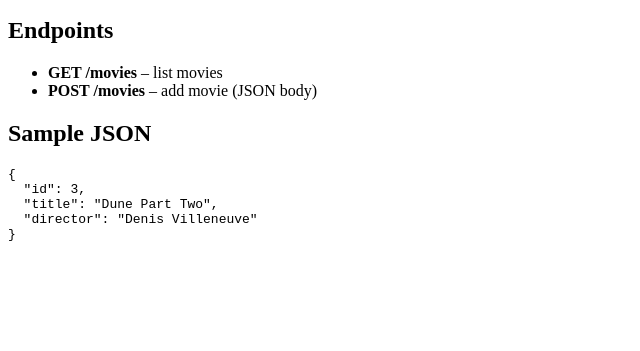
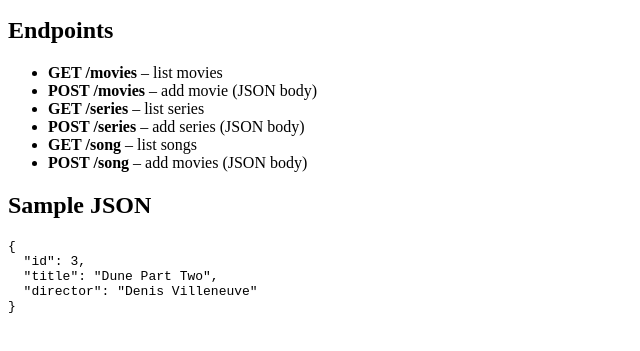
Before and after one commit to augustinemmapheto/Mock_Media_Server_nodejs, a website: page index.html in a window 1280 px wide. Shown: the part 101-452 px from the top of the page, without its empty margins (0-640 px from the left). Drawn offline with Linux system fonts and the light colour scheme.

Commit message:
json commit

```diff
--- a/index.html
+++ b/index.html
@@ -9,7 +9,10 @@
 <ul>
   <li><strong>GET /movies</strong> – list movies</li>
   <li><strong>POST /movies</strong> – add movie (JSON body)</li>
-  <!-- replicate for /series and /songs -->
+  <li><strong>GET /series</strong> – list series</li>
+  <li><strong>POST /series</strong> – add series (JSON body)</li>
+  <li><strong>GET /song</strong> – list songs</li>
+  <li><strong>POST /song</strong> – add movies (JSON body)</li>
 </ul>
 
 <h2>Sample JSON</h2>
--- a/package.json
+++ b/package.json
@@ -2,10 +2,11 @@
   "name": "mock_media_server_nodejs",
   "version": "1.0.0",
   "description": "CodeTribe",
-  "main": "index.js",
+  "main": "./src/server.js",
+  "type": "module",
   "scripts": {
     "test": "echo \"Error: no test specified\" && exit 1",
-    "start": "node server.js"
+    "start": "node src/server.js"
   },
   "keywords": [],
   "author": "",
```
